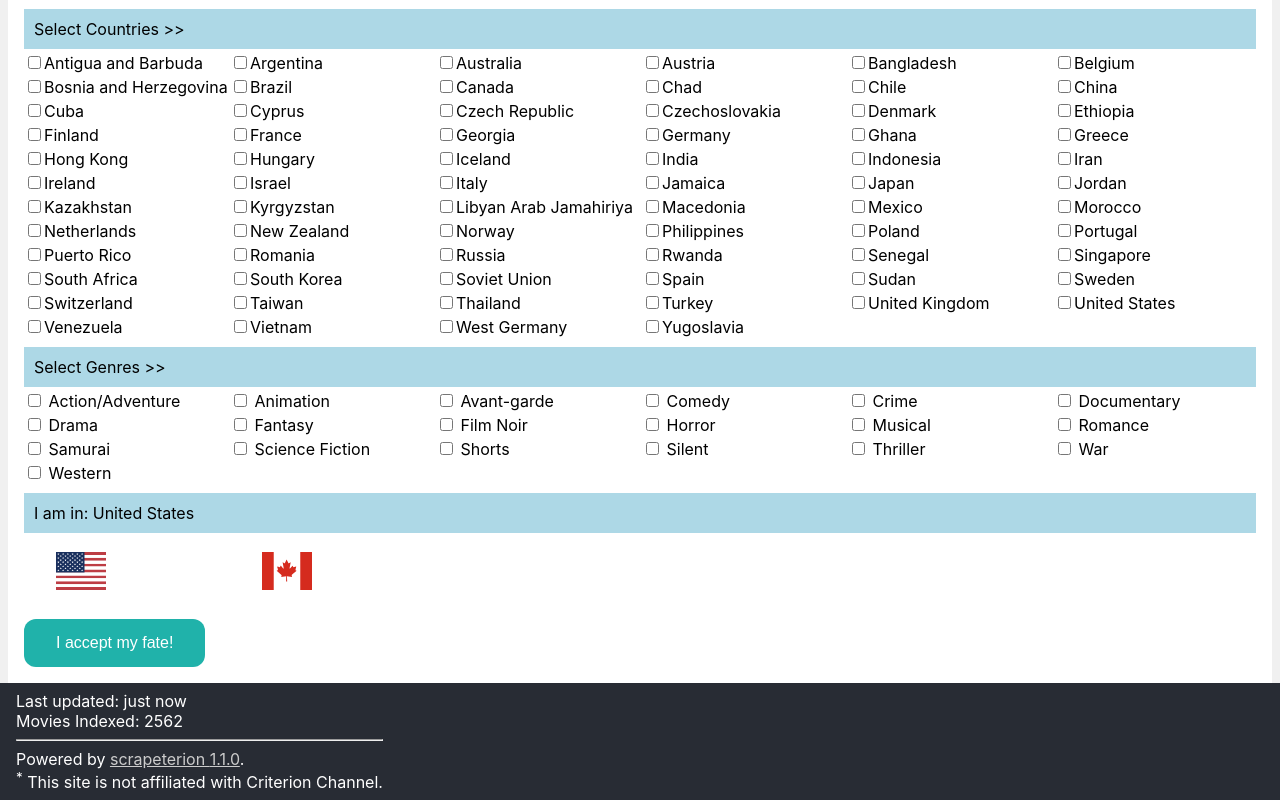
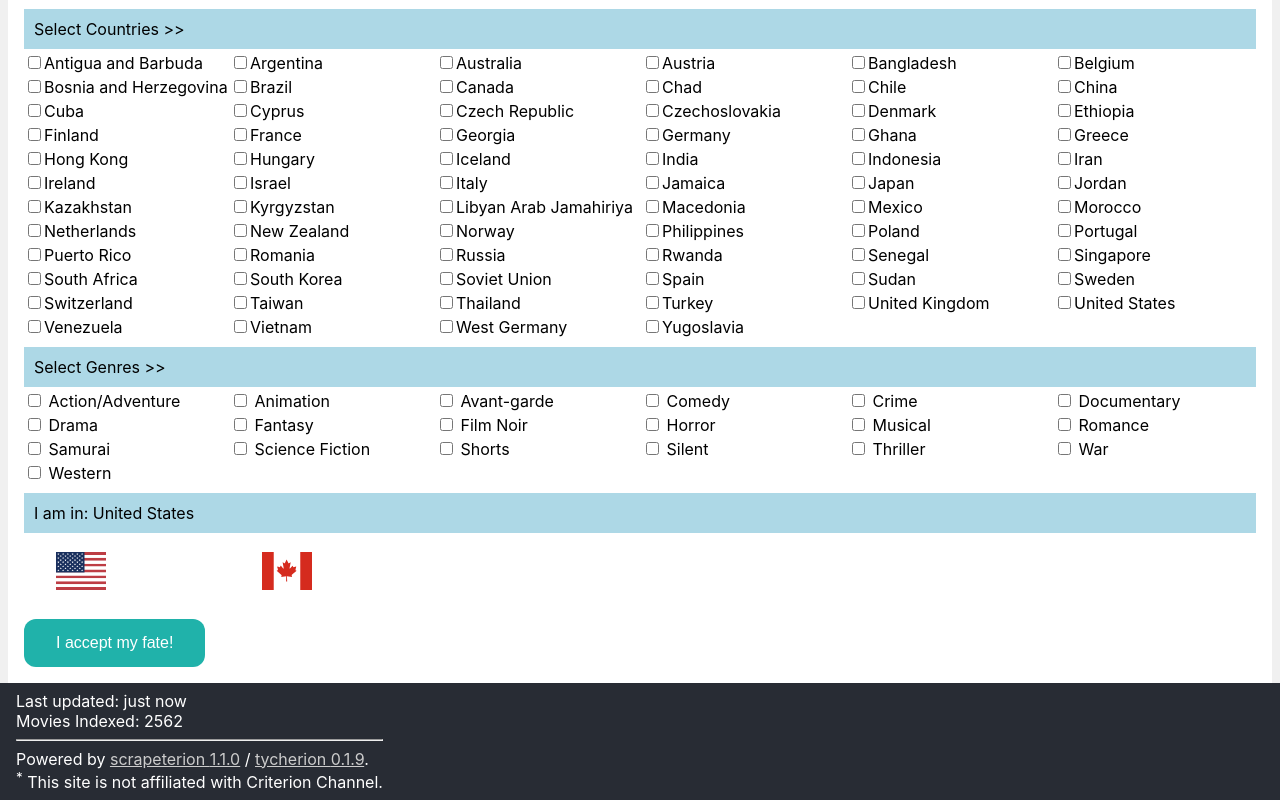
Before and after one commit to mikebridge/tycherion, a React (Create React App) app: page /#/suggest in a window 1280 px wide. Shown: the part 289-1089 px from the top of the page. Built offline with nearby package versions, Linux system fonts and the light colour scheme.

Commit message:
add tycherion link

```diff
--- a/src/main/footer.tsx
+++ b/src/main/footer.tsx
@@ -1,6 +1,8 @@
 import {timeAgoInWords} from "./utils";
 import {metaData, summary} from "./filmData";
 import React from "react";
+import {version} from "../../package.json";
+
 
 export const Footer = () => (
     <footer>
@@ -16,7 +18,9 @@ export const Footer = () => (
             <hr/>
             <div className="text-muted">Powered by <a href="https://github.com/mikebridge/scrapeterion"
                                                       rel="noreferrer"
-                                                      target="_blank">scrapeterion {metaData.scrapeterion}</a>.
+                                                      target="_blank">scrapeterion {metaData.scrapeterion}</a> / <a href="https://github.com/mikebridge/tycherion"
+                                                                                                                    rel="noreferrer"
+                                                                                                                    target="_blank">tycherion {version}</a>.
             </div>
             <div className="text-muted font-italic"><sup>*</sup> This site is not affiliated with Criterion
                 Channel.
```
